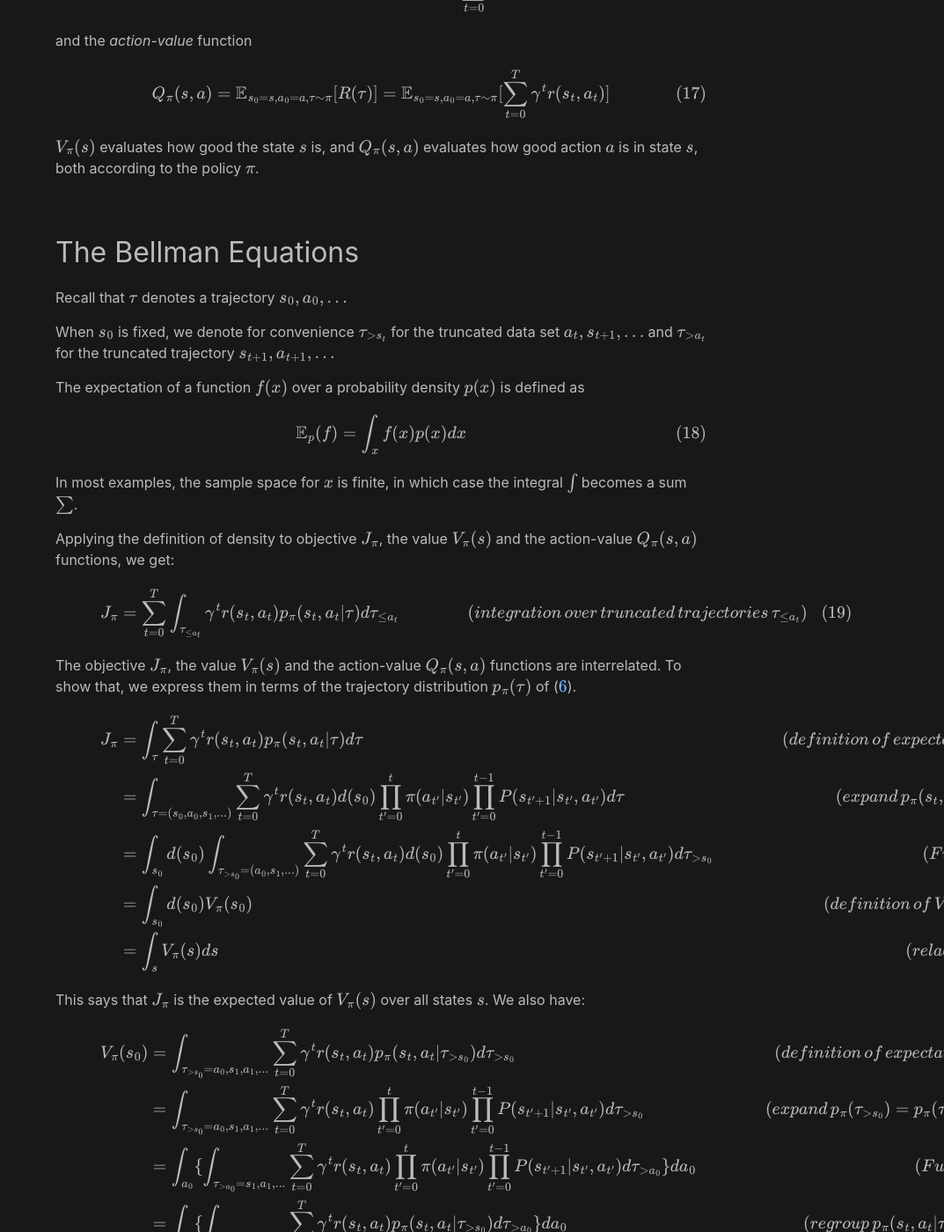
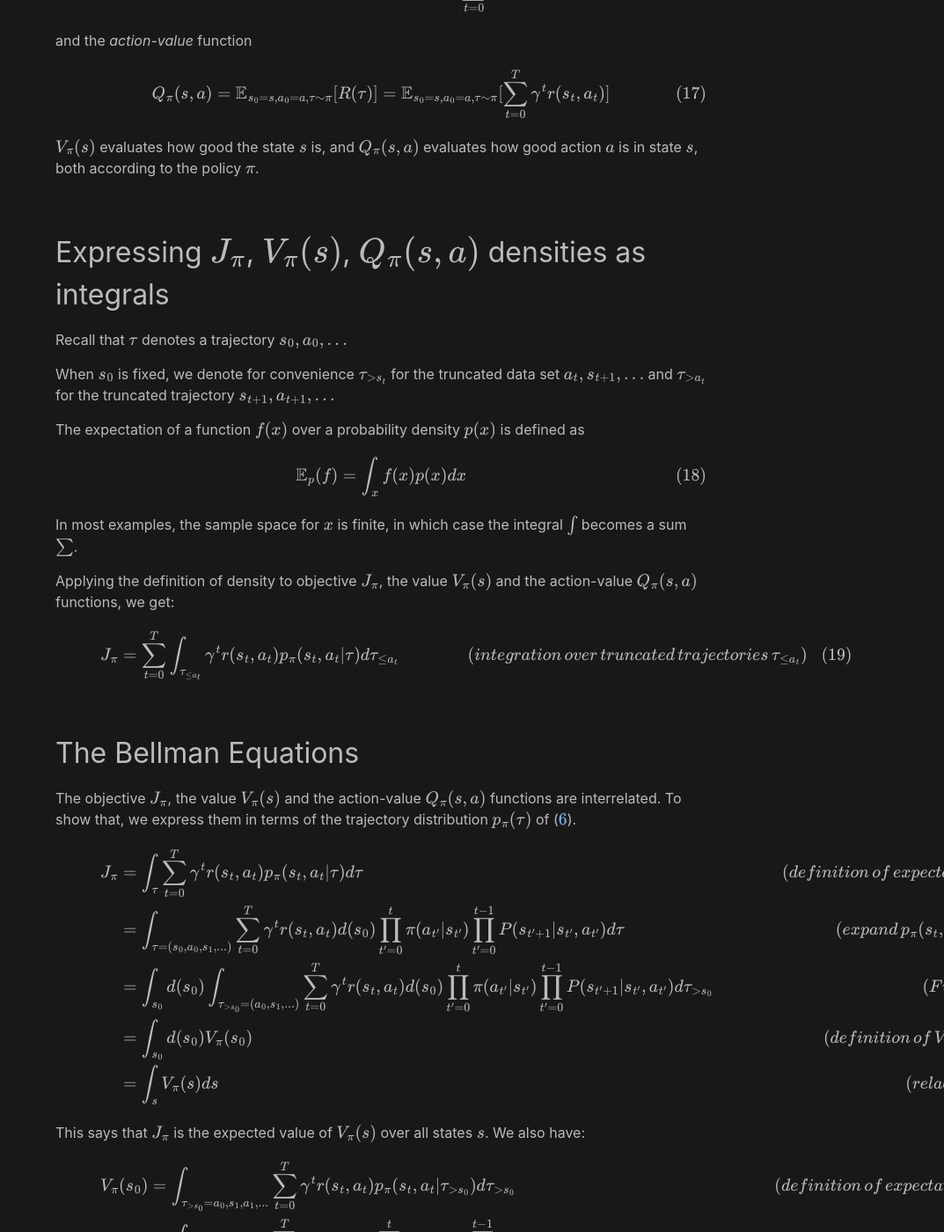
Before and after one commit to analytiq-hub/sigagent.github.io, a Jekyll site: the page built from machine_learning/_posts/2021-02-13-introduction_to_machine_learning.md, in a window 1280 px wide and 1400 px high, scrolled down 5231 px. Shown: the whole window at 88% size, without its empty margins (207-1280 px from the left). Built offline with Jekyll 4.4.1, drawn with Linux system fonts in a browser that asks for light colours; formulas are drawn with MathJax 3; a script that is not in the unit is left out.

Commit message:
*** empty log message ***

```diff
--- a/machine_learning/_posts/2021-02-13-introduction_to_machine_learning.md
+++ b/machine_learning/_posts/2021-02-13-introduction_to_machine_learning.md
@@ -205,7 +205,7 @@ $$
 
 $$V_\pi(s)$$ evaluates how good the state $$s$$ is, and $$Q_\pi(s, a)$$ evaluates how good action $$a$$ is in state $$s$$, both according to the policy $$\pi$$.
 
-## The Bellman Equations
+## Expressing $$J_\pi$$, $$V_\pi(s)$$, $$Q_\pi(s, a)$$ densities as integrals
 
 Recall that $$\tau$$ denotes a trajectory $$s_0, a_0, ...$$
 
```
Also changed, not shown: other parts of machine_learning/_posts/2021-02-13-introduction_to_machine_learning.md (+1 -1 lines).
